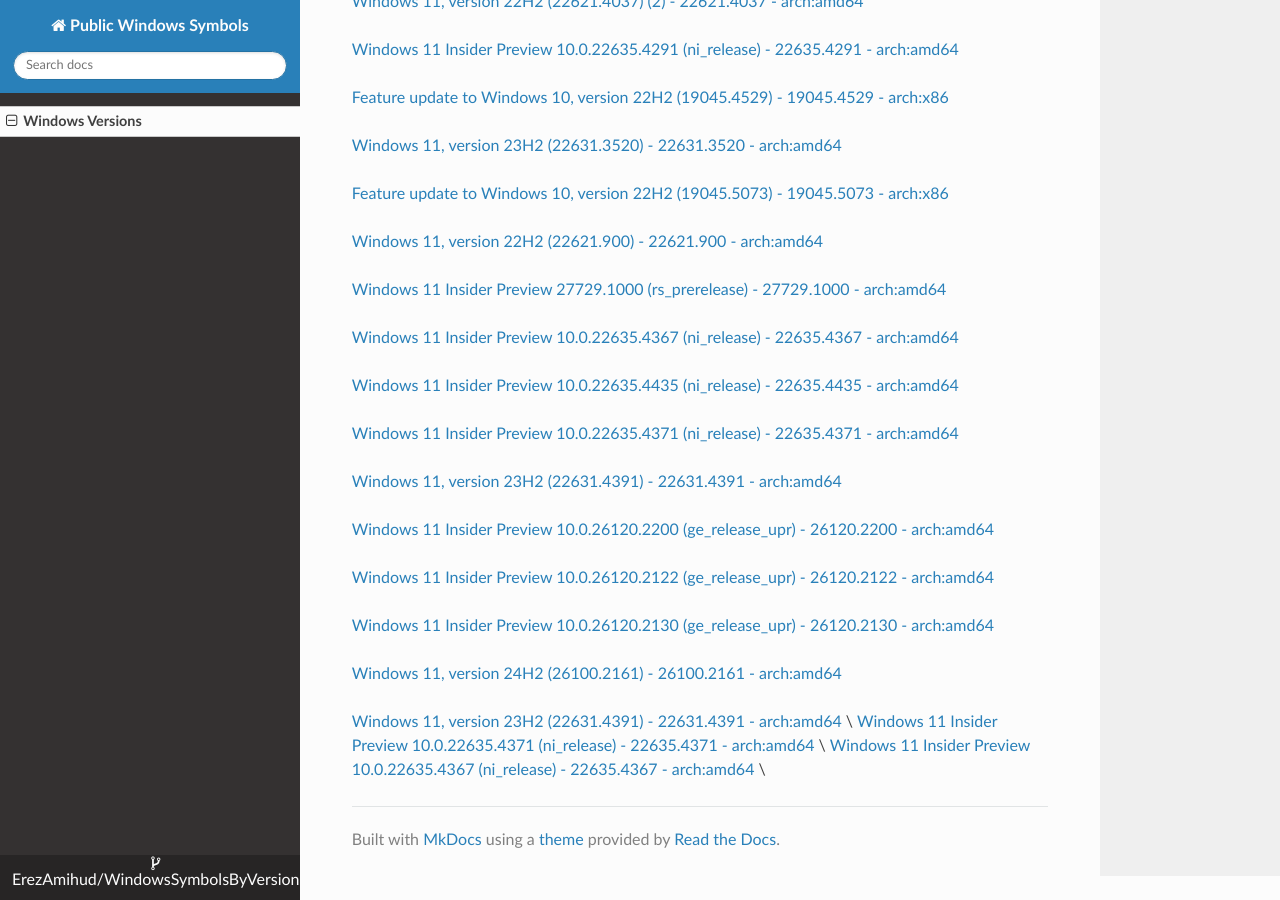
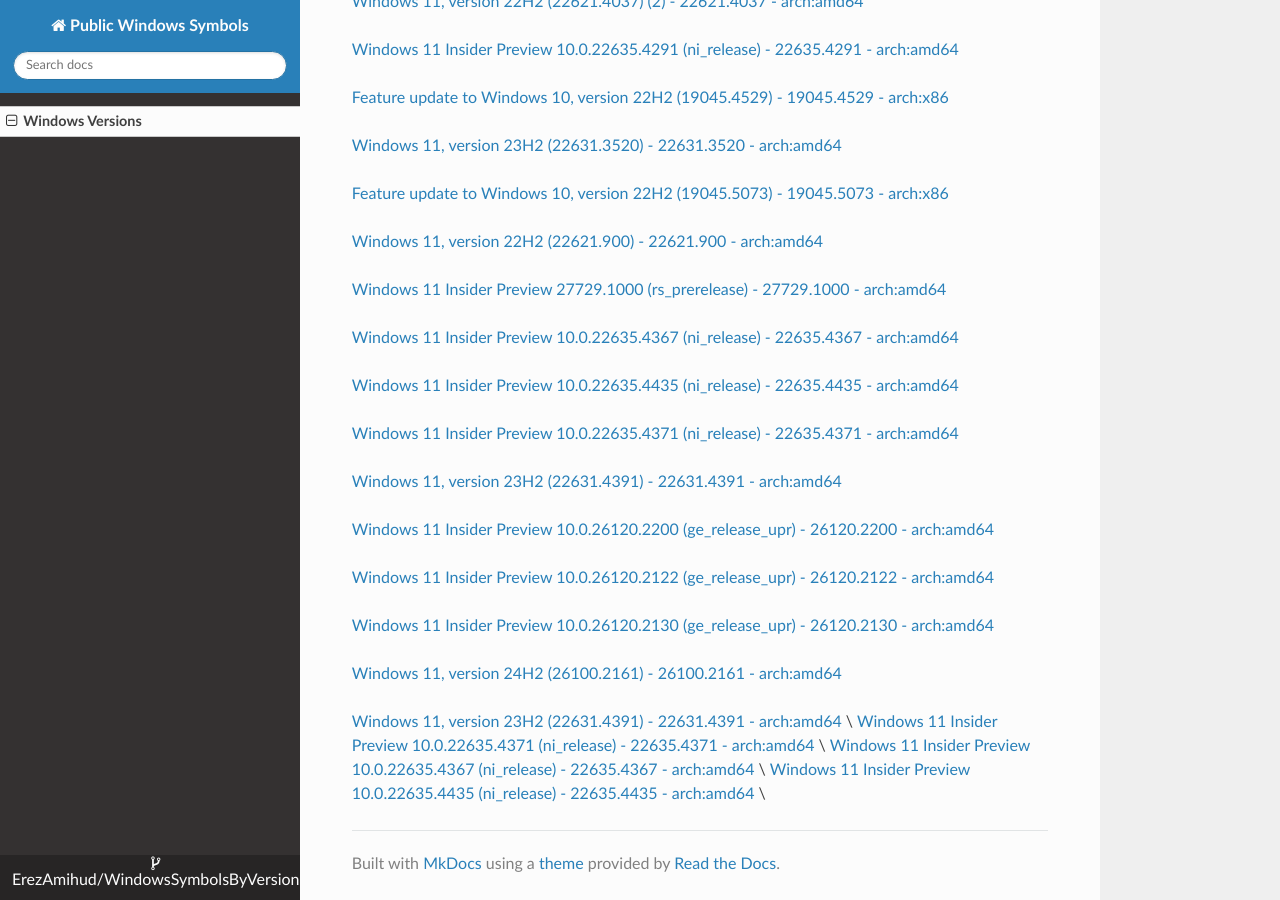
Before and after one commit to ErezAmihud/WindowsSymbolsByVersion, an MkDocs documentation site: the page built from docs/index.md, in a window 1280 px wide and 900 px high, scrolled down 3461 px. Built offline with MkDocs 1.6.1, drawn with Linux system fonts in a browser that asks for light colours; nearby versions of some CDN libraries.

Commit message:
Automated commit, add manifest for c782f4ff-3e71-4453-ac16-d0cab4d5c45d

```diff
--- a/docs/index.md
+++ b/docs/index.md
@@ -164,3 +164,4 @@
 [Windows 11, version 23H2 (22631.4391) - 22631.4391 - arch:amd64](https://github.com/ErezAmihud/WindowsSymbolsByVersion/blob/main/manifests/64aa3acc-d2d2-4f80-af12-80820c44c14b.manifest) \
 [Windows 11 Insider Preview 10.0.22635.4371 (ni_release) - 22635.4371 - arch:amd64](https://github.com/ErezAmihud/WindowsSymbolsByVersion/blob/main/manifests/cf191367-54bf-4350-9b53-4e482ccefa52.manifest) \
 [Windows 11 Insider Preview 10.0.22635.4367 (ni_release) - 22635.4367 - arch:amd64](https://github.com/ErezAmihud/WindowsSymbolsByVersion/blob/main/manifests/a9af177b-6bea-4ab5-92c7-48a8787ce5f8.manifest) \
+[Windows 11 Insider Preview 10.0.22635.4435 (ni_release) - 22635.4435 - arch:amd64](https://github.com/ErezAmihud/WindowsSymbolsByVersion/blob/main/manifests/c782f4ff-3e71-4453-ac16-d0cab4d5c45d.manifest) \
```
Also changed, not shown: process_builds.json (+1 -1 lines).
